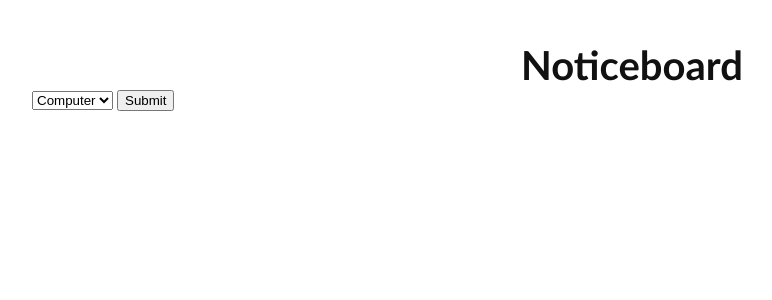
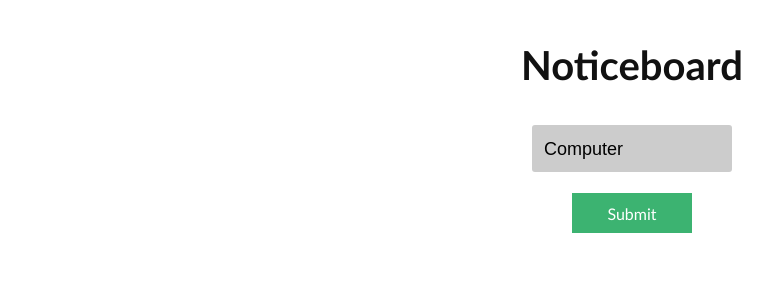
Before and after one commit to git-ankit/StudentsLifeLine, a PHP site: page /noticeb.php in a window 1280 px wide. Shown: the part 60-360 px from the top of the page, without its empty margins (8-780 px from the left). Run offline with PHP 8.4, Linux system fonts and the light colour scheme.

Commit message:
Select Notice complete

```diff
--- a/noticeb.php
+++ b/noticeb.php
@@ -6,15 +6,19 @@
 	<div class="main-wrapper">
 		<h2>Noticeboard</h2>
 	</div>
-	<form action="includes/noticeb.inc.php" method="POST">
+	<center>
+	<form class="input-form" action="includes/noticeb.inc.php" method="POST">
 	<select name="notice_did">
 	  <option value="1">Computer</option>
 	  <option value="2">I.T.</option>
 	  <option value="3">EXTC</option>
 	  <option value="4">ETRX</option>
 	</select>
-	<input type="submit" name="submit">
+	<br>
+	<br>
+	<button type="submit" name="submit">Submit</button>
 	</form>
+	</center>
 </section>
 
 
--- a/style.css
+++ b/style.css
@@ -288,3 +288,22 @@ header .nav-login a {
 	cursor: pointer;
 
 }
+
+select {
+
+    font:18px "arial";
+ 	padding:14px 0px 13px 12px ;
+    margin: 5px;
+    border-radius:3px;
+    background: #ccc;
+    border:none;
+    outline:none;
+    display:inline-block;
+    appearance:none;
+    cursor:pointer;
+    width: 50%;
+}
+
+submit {
+
+}
```
Also changed, not shown: forum/createthread.php (added, +21 -0 lines), forum/showForums.php (+7 -5 lines).
